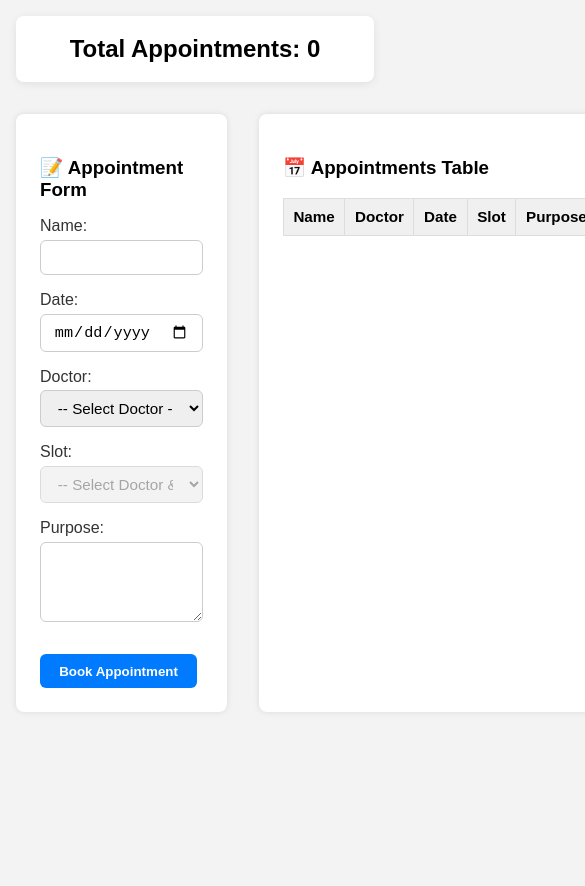
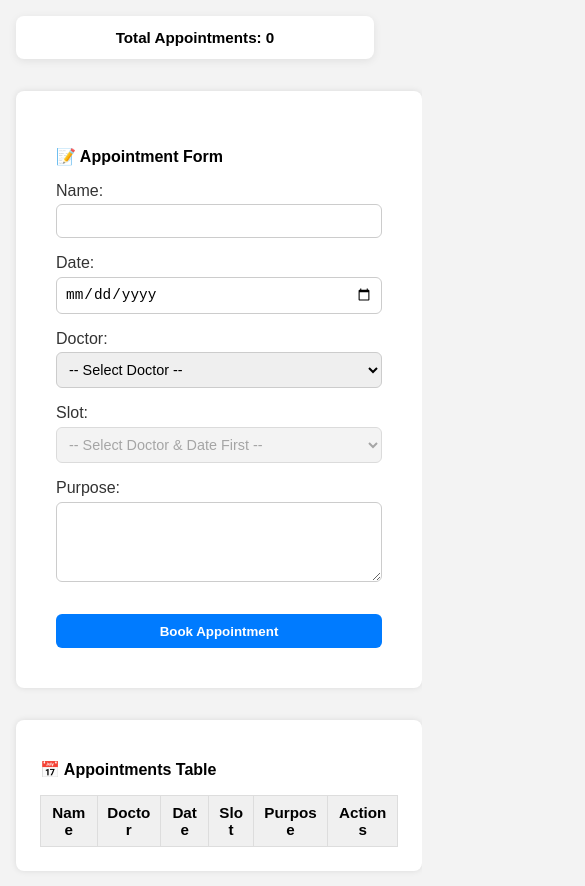
Before and after one commit to Vernika15/AppointmentGrocerySystem, a website built with Vite: page index.html in a window 390 px wide. Shown: the top 886 px of the page, 585 px wide, since content can reach past the window. Before the commit the page ends 844 px from the top, so only its background shows below. Built offline with nearby package versions, Linux system fonts and the light colour scheme.

Commit message:
made the app responsive

```diff
--- a/src/style.css
+++ b/src/style.css
@@ -173,3 +173,70 @@ body {
 .modal-content form {
   gap: 0.8rem;
 }
+
+/* =============================== */
+/* Responsive Design Starts Here */
+/* =============================== */
+
+@media (max-width: 900px) {
+  .layout {
+    flex-direction: column;
+    gap: 2rem;
+  }
+
+  .left,
+  .right {
+    width: 100%;
+  }
+
+  .appointment-form {
+    padding: 1rem;
+  }
+
+  .appointment-table {
+    font-size: 0.9rem;
+  }
+
+  .appointment-table th,
+  .appointment-table td {
+    padding: 0.5rem;
+    word-break: break-word;
+  }
+
+  .form-actions {
+    flex-direction: column;
+    align-items: stretch;
+  }
+
+  .form-actions button {
+    width: 100%;
+  }
+
+  .modal-content {
+    width: 95%;
+    padding: 1.5rem;
+  }
+}
+
+@media (max-width: 480px) {
+  h3 {
+    font-size: 1rem;
+  }
+
+  .appointment-form input,
+  .appointment-form select,
+  .appointment-form textarea {
+    font-size: 0.9rem;
+    padding: 0.5rem;
+  }
+
+  .appointment-table {
+    overflow-x: auto;
+    display: block;
+  }
+
+  .counter-card {
+    font-size: 0.95rem;
+    padding: 0.8rem 1rem;
+  }
+}
```
